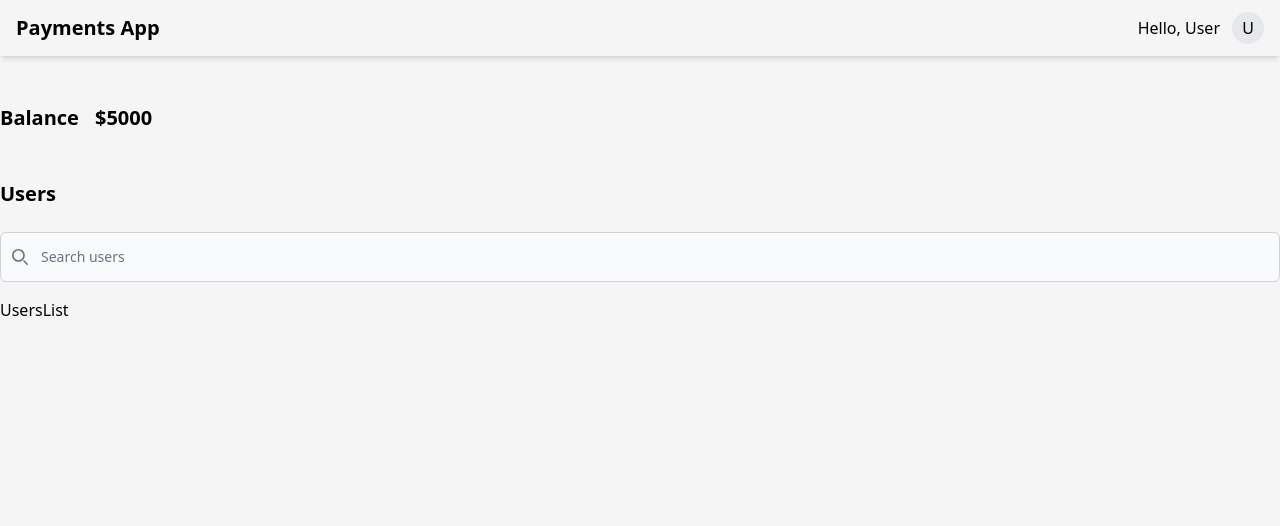
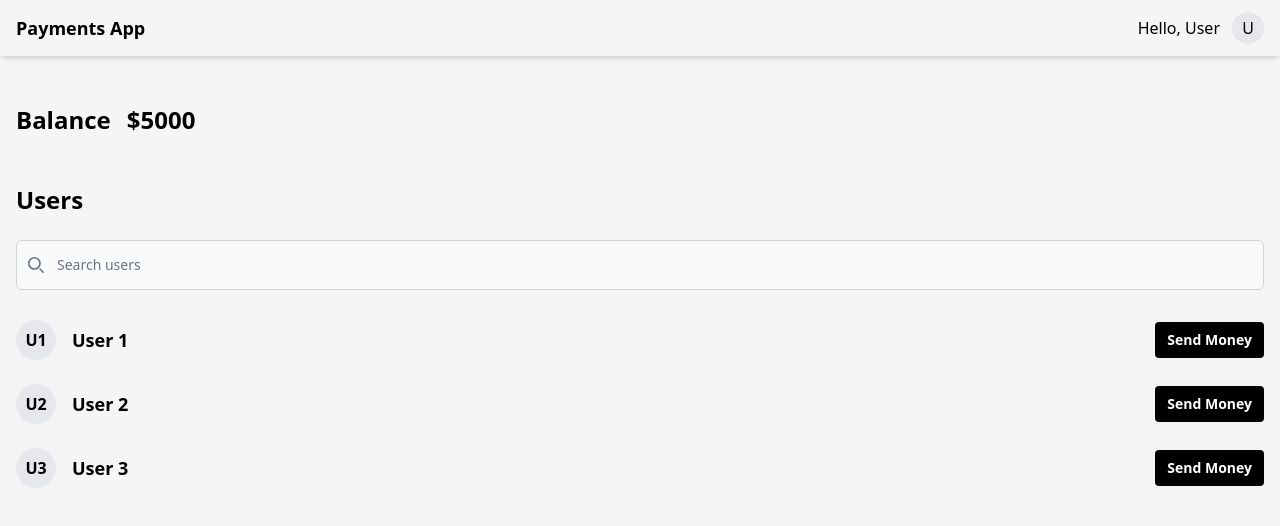
Before and after one commit to leoAshu/payments-app, a React (Vite) app in the folder frontend/: page / in a window 1280 px wide. Shown: the top 526 px of the page. Built offline with nearby package versions, Linux system fonts and the light colour scheme.

Commit message:
designs dashboard's users list section

```diff
--- a/frontend/src/components/Header.tsx
+++ b/frontend/src/components/Header.tsx
@@ -2,7 +2,7 @@ const Header = () => {
   return (
     <header className="shadow-md py-3 px-4">
       <div className="md:max-w-4xl xl:max-w-7xl mx-auto flex justify-between items-center">
-        <div className="text-xl font-semibold">Payments App</div>
+        <div className="text-lg font-semibold">Payments App</div>
 
         <div className="flex items-center">
           <div className="mr-3 font-medium">Hello, User</div>
--- a/frontend/src/components/UsersList.tsx
+++ b/frontend/src/components/UsersList.tsx
@@ -1,5 +1,41 @@
+const users = [
+  {
+    id: '1',
+    firstName: 'User',
+    lastName: '1',
+  },
+  {
+    id: '2',
+    firstName: 'User',
+    lastName: '2',
+  },
+  {
+    id: '3',
+    firstName: 'User',
+    lastName: '3',
+  },
+]
+
 const UsersList = () => {
-  return <div>UsersList</div>
+  return (
+    <>
+      {users.map((user) => (
+        <div className="mt-3 py-1.5 flex items-center justify-between">
+          <div className="flex items-center">
+            <div className="font-semibold bg-gray-200 w-10 h-10 rounded-full flex justify-center items-center">
+              {user.firstName.charAt(0) + user.lastName.charAt(0)}
+            </div>
+
+            <div className="ml-4 text-lg font-semibold">
+              {user.firstName} {user.lastName}
+            </div>
+          </div>
+
+          <button className="bg-black text-white px-3 py-2 text-sm font-semibold rounded">Send Money</button>
+        </div>
+      ))}
+    </>
+  )
 }
 
 export default UsersList
--- a/frontend/src/pages/Dashboard.tsx
+++ b/frontend/src/pages/Dashboard.tsx
@@ -5,21 +5,23 @@ const Dashboard = () => {
     <div className="h-screen">
       <Header />
 
-      <main className="md:max-w-4xl xl:max-w-7xl mx-auto">
-        <div className="mt-12 text-xl flex items-center">
+      <main className="px-4">
+        <div className="md:max-w-4xl xl:max-w-7xl mx-auto">
+          <div className="mt-12 text-2xl flex items-center">
             <div className="font-bold">Balance</div>
             <div className="font-semibold ml-4">$5000</div>
           </div>
 
           <div className="mt-12">
-          <div className="text-xl font-bold">Users</div>
+            <div className="text-2xl font-bold">Users</div>
 
             <div className="mt-6">
               <Search />
             </div>
 
-          <div className="mt-4">
+            <div className="mt-6">
               <UsersList />
+            </div>
           </div>
         </div>
       </main>
```
Lines whose indentation alone changed are shown as unchanged.
